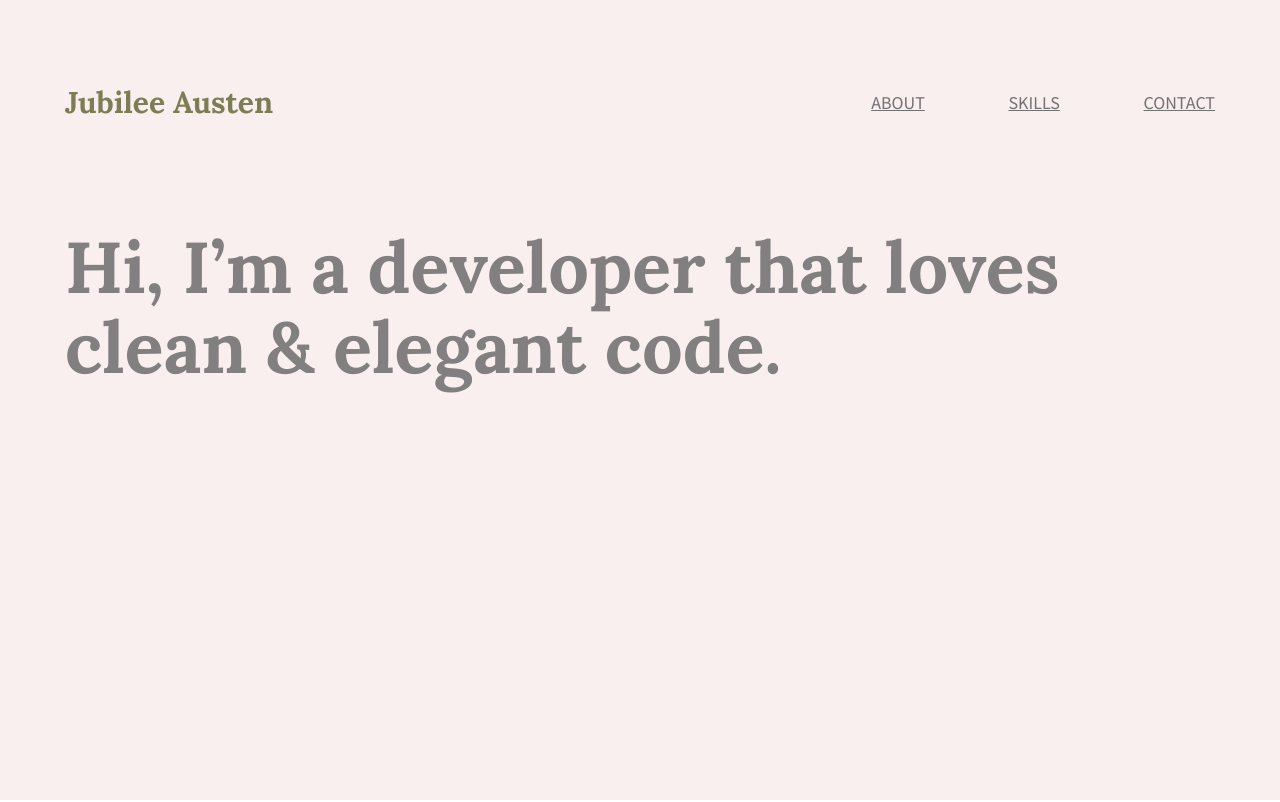
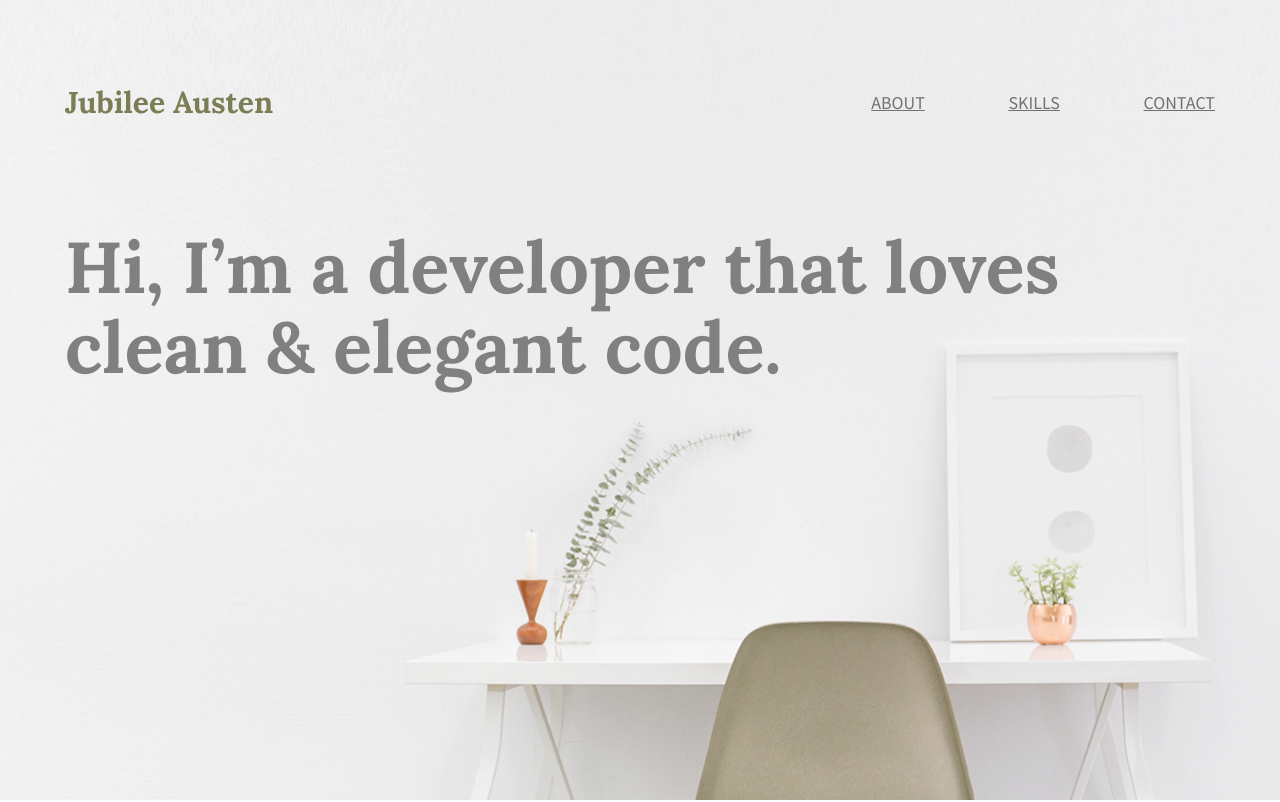
Before and after one commit to alex-dunlap/jubilee-austen, a plain HTML site: page index.html in a window 1280 px wide. Shown: the top 802 px of the page. Drawn offline with Linux system fonts and the light colour scheme.

Commit message:
Updaated relative jumbotron img path to match deloyment

```diff
--- a/css/main.css
+++ b/css/main.css
@@ -46,7 +46,7 @@ p {
 /****** Header Styles ******/
 
 .header {
-    background: url("/projects/jubilee-austen/img/full-background.png") no-repeat center, #F9EFEF;
+    background: url("/img/full-background.png") no-repeat center, #F9EFEF;
     background-size: cover;
     height: 800px;
 }
```
